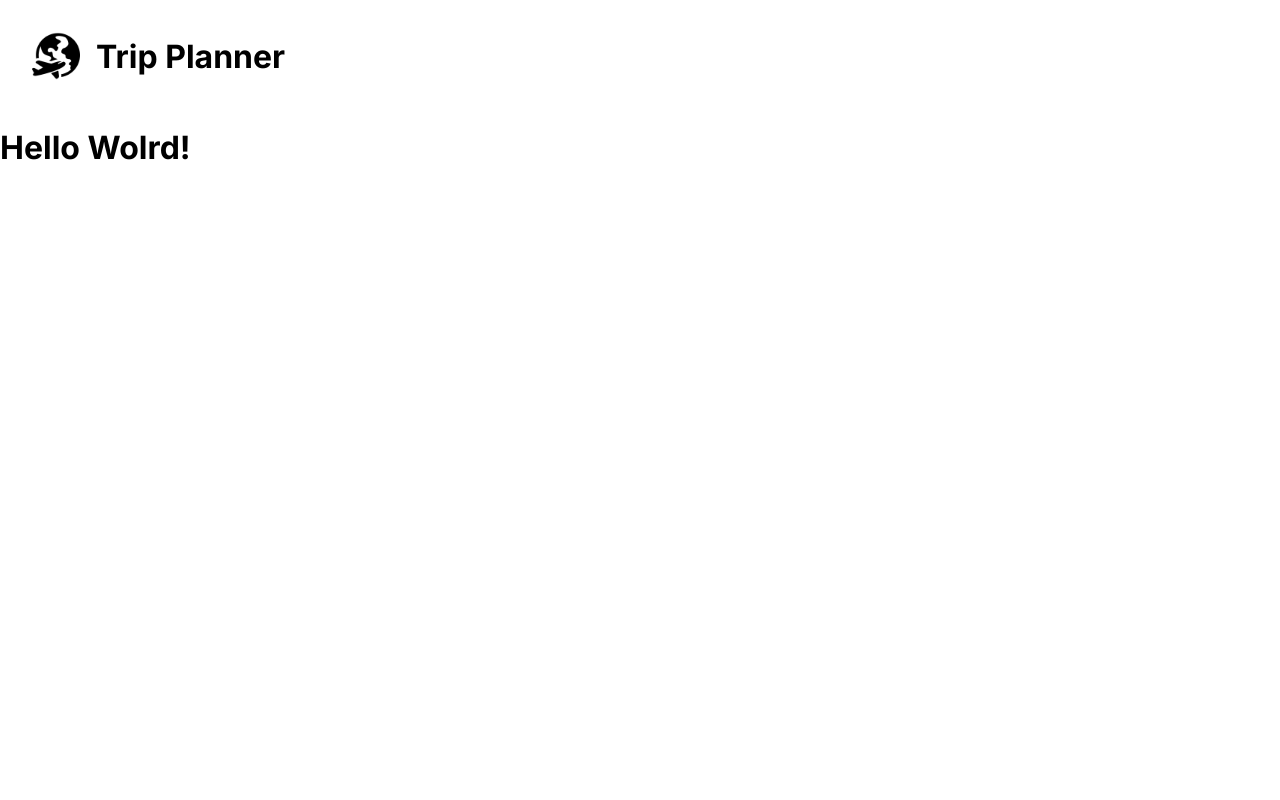
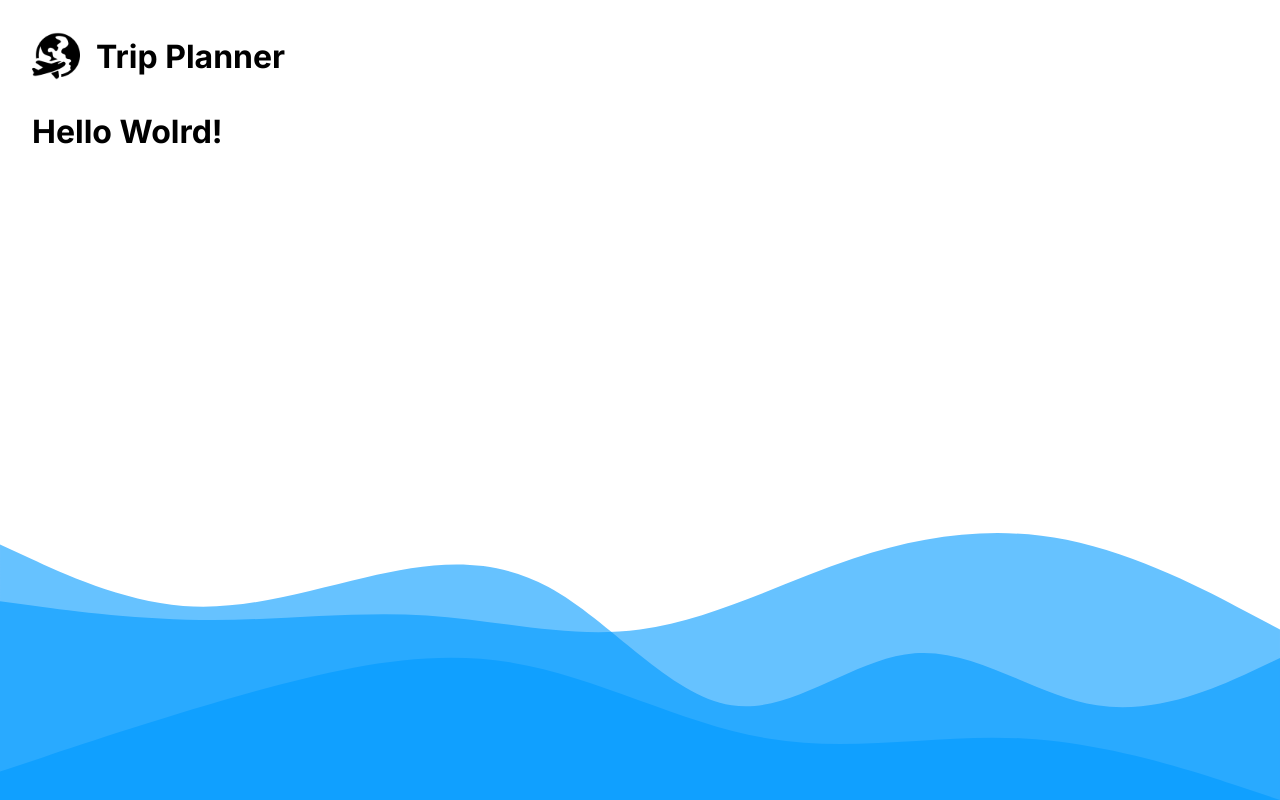
Before and after one commit to F7Villani/trip-planner, a Next.js app: page /create-trip in a window 1280 px wide. Built offline with nearby package versions, Linux system fonts and the light colour scheme.

Commit message:
feat: colocando footer no layout

```diff
--- /dev/null
+++ b/src/app/components/Footer/Footer.jsx
@@ -0,0 +1,11 @@
+function Footer() {
+  return (
+    <footer className="waves">
+      <img src="./waves/wave.svg"></img>
+      <img src="./waves/wave2.svg"></img>
+      <img src="./waves/wave3.svg"></img>
+    </footer>
+  );
+}
+
+export default Footer;
--- a/src/app/globals.css
+++ b/src/app/globals.css
@@ -9,11 +9,15 @@ body {
   padding: 0;
 }
 
+main {
+  margin: 2em;
+}
+
 header {
   display: flex;
   align-items: center;
+  margin-bottom: 3em;
   margin: 2em;
-  margin-bottom: 3em;
   gap: 1em;
 }
 
@@ -68,3 +72,20 @@ p {
   padding: .8em;
   cursor: pointer;
 }
+
+.input-wrapper input {
+  background-color: #ffffff;
+
+  padding: 1rem;
+  font-size: 1rem;
+  width: 13em;
+  border-radius: 1rem;
+  color: #3E4756;
+  outline-color: #3E4756;
+  box-shadow: 0 0.4rem #dfd9d9;
+  cursor: pointer;
+}
+
+.input-wrapper input:focus {
+  outline-color: #10A0FF;
+}
--- a/src/app/layout.js
+++ b/src/app/layout.js
@@ -1,5 +1,6 @@
 import { Inter } from "next/font/google";
 import Header from "./components/Header/Header";
+import Footer from "./components/Footer/Footer";
 import "./globals.css";
 
 const inter = Inter({ subsets: ["latin"] });
@@ -13,10 +14,9 @@ export default function RootLayout({ children }) {
   return (
     <html lang="en" className={inter.className}>
       <body>
-      <Header />
-      <main>
-        {children}
-      </main>
+        <Header />
+        <main>{children}</main>
+        <Footer />
       </body>
     </html>
   );
--- a/src/app/page.js
+++ b/src/app/page.js
@@ -25,11 +25,6 @@ export default function Home() {
       }
       <AddTripCard onClick={() => router.push('/create-trip')} />
       </div>
-      <div className="waves">
-        <img src="./waves/wave.svg" ></img>
-        <img src="./waves/wave2.svg"></img>
-        <img src="./waves/wave3.svg"></img>
-      </div>
     </>
   );
 }
```
